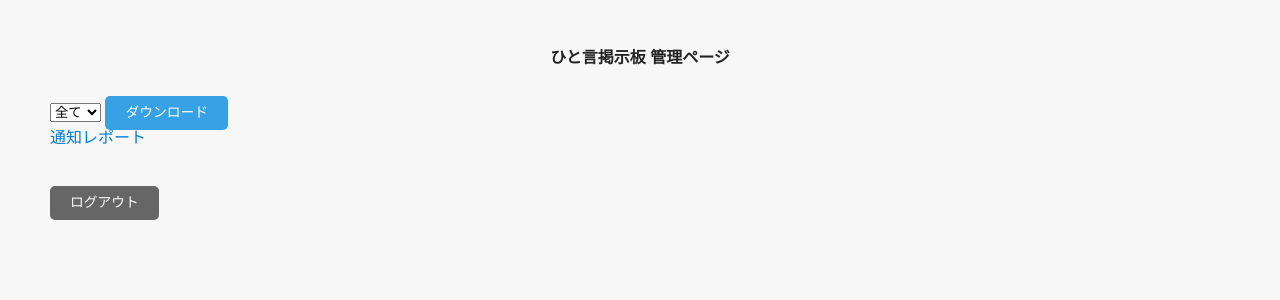
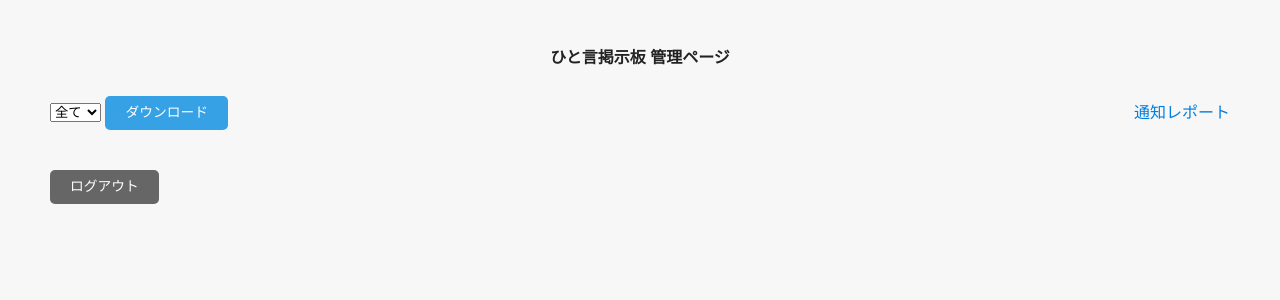
Before and after one commit to nakada-ak-ts/message-board, a PHP site: page /admin.php in a window 1280 px wide. Shown: the top 300 px of the page. Run offline with PHP 8.4, Linux system fonts and the light colour scheme; the visitor is signed in with stand-in values (Sample User, id 1); data that the repository does not hold is empty.

Commit message:
[change]alert report count process and layout

```diff
--- a/admin.php
+++ b/admin.php
@@ -61,7 +61,7 @@ if( !empty($pdo) ) {
     $message_array = $pdo->query($sql);
 
     $alert_sql = "
-    SELECT *
+    SELECT count(*)
     FROM message
     LEFT JOIN alert_message
     ON message.id = alert_message.message_id
@@ -75,7 +75,7 @@ if( !empty($pdo) ) {
 $pdo = null;
 
 foreach( $alert_message_array as $alert_value);
-$alert_report_count = count($alert_value);
+$alert_report_count = $alert_value[0];
 
 ?>
 <!DOCTYPE html>
@@ -85,6 +85,11 @@ $alert_report_count = count($alert_value);
 <title>ひと言掲示板 管理ページ</title>
 <style>
 	<?php require("./main.css"); ?>
+    .tools{
+			display: flex;
+			align-items: center;
+			justify-content: space-between;
+    }
 </style>
 </head>
 <body>
@@ -100,6 +105,8 @@ $alert_report_count = count($alert_value);
 
 <?php if( !empty($_SESSION['admin_login']) && $_SESSION['admin_login'] === true ): ?>
 
+<div class="tools">
+	<div>
 		<form method="get" action="./download.php">
 				<select name="limit">
 						<option value="">全て</option>
@@ -108,9 +115,11 @@ $alert_report_count = count($alert_value);
 				</select>
 				<input type="submit" name="btn_download" value="ダウンロード">
 		</form>
-
+	</div>
+	<div>
 		<a href="./alert_admin.php" >通知レポート <?php if( $alert_report_count !== 0){ echo "(".$alert_report_count.")"; } ?></a>
-
+	</div>
+</div>
 
 <?php if( !empty($message_array) ){ ?>
 <?php foreach( $message_array as $value ){ ?>
```
Lines whose indentation alone changed are shown as unchanged.
